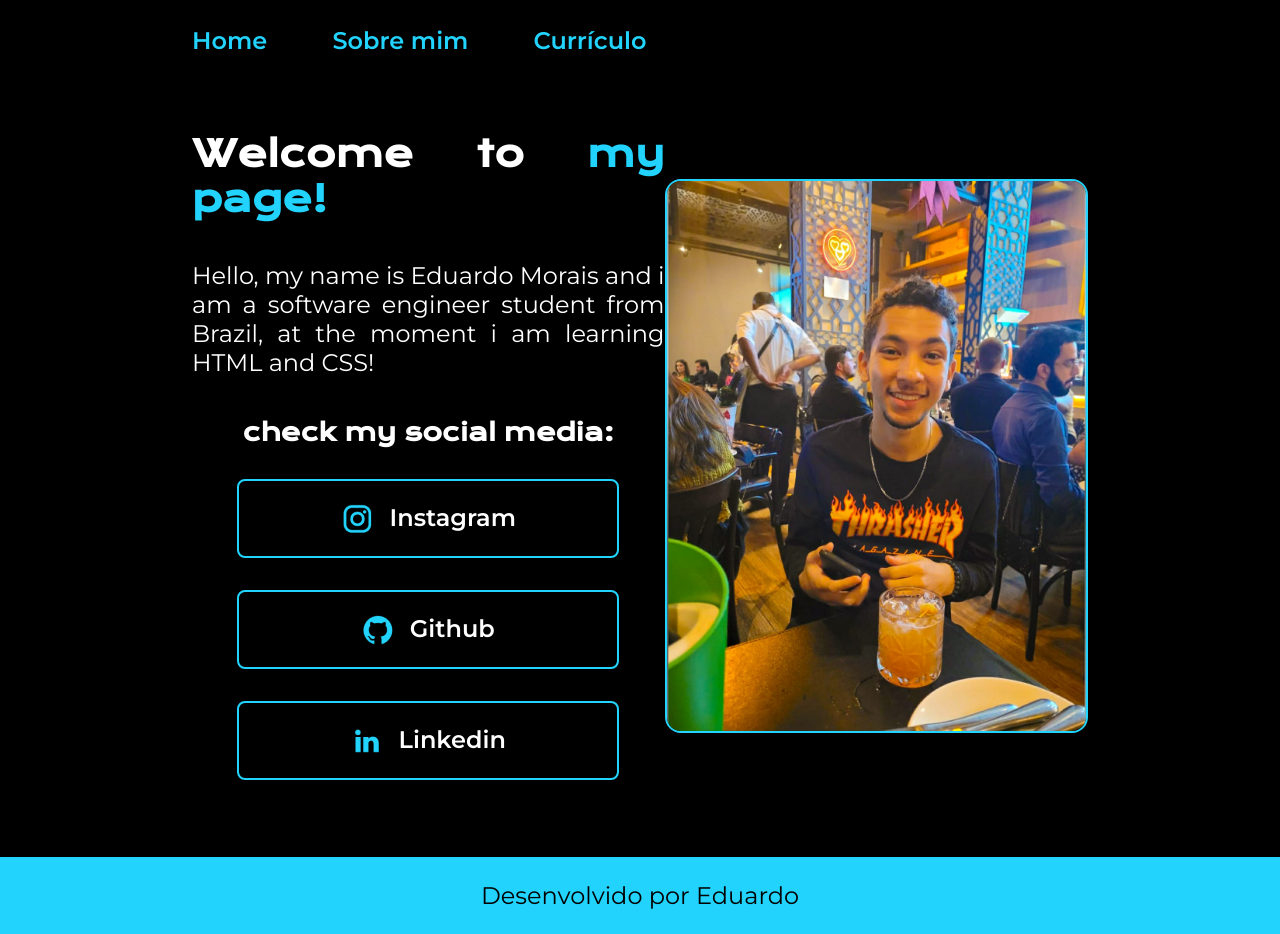
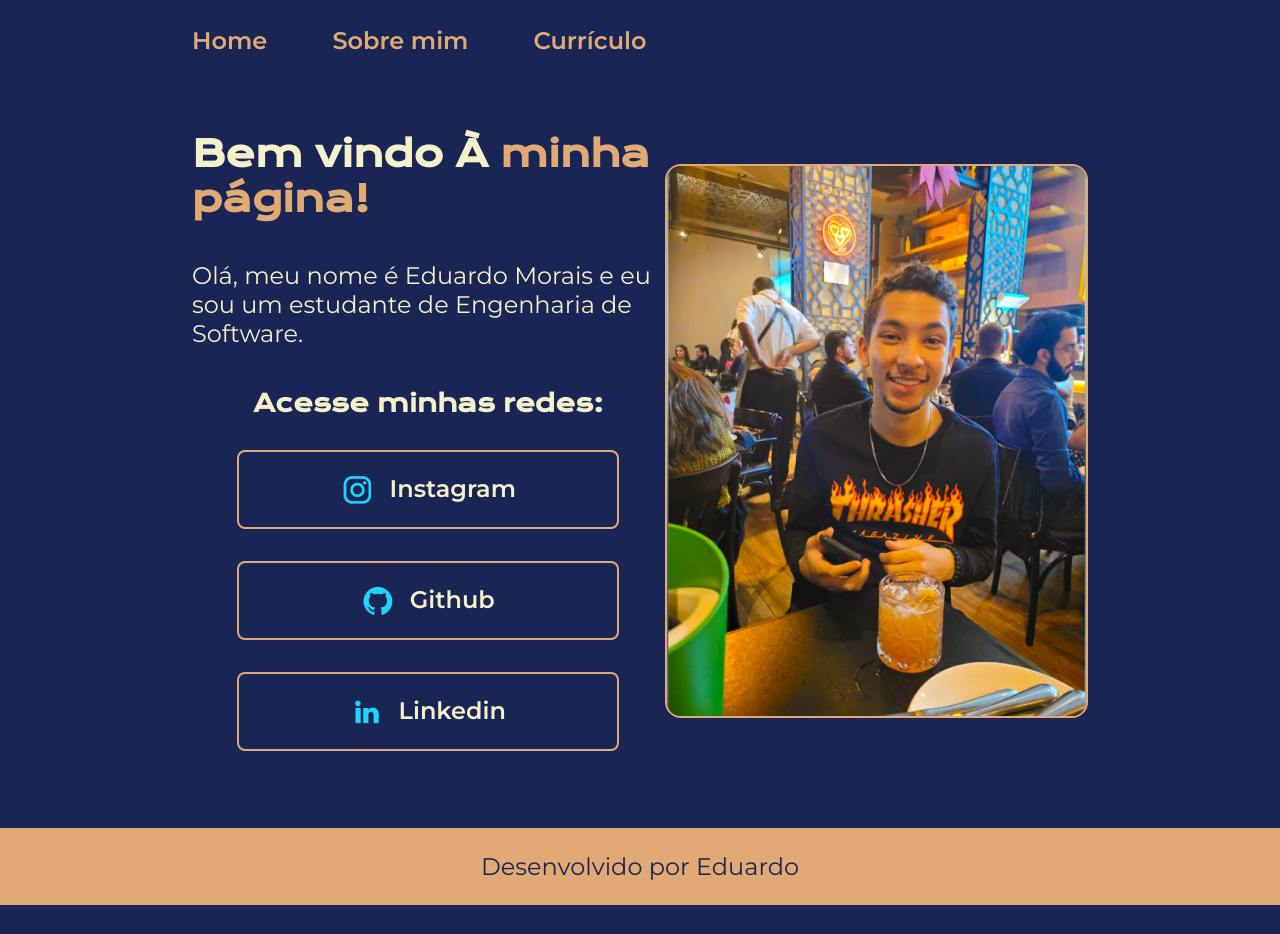
Before and after one commit to Edumorais08/fundamentos-front-end, a plain HTML site: page index.html in a window 1280 px wide. After the commit the page ends 905 px from the top, so only its background shows below. Drawn offline with nearby package versions, Linux system fonts and the light colour scheme.

Commit message:
site completo!

```diff
--- a/index.html
+++ b/index.html
@@ -17,12 +17,11 @@
     </header>
     <main class="apresentacao">
         <section class="apresentacao__conteudo">
-            <h1 class="apresentacao__conteudo__titulo">Welcome to
-            <strong class="titulo-destaque"> my page!</strong></h1>
-            <p class="apresentacao__conteudo__texto">Hello, my name is Eduardo Morais and i am a software engineer student from Brazil,
-            at the moment i am learning HTML and CSS!</p>
+            <h1 class="apresentacao__conteudo__titulo">Bem vindo À
+            <strong class="titulo-destaque"> minha página!</strong></h1>
+            <p class="apresentacao__conteudo__texto">Olá, meu nome é Eduardo Morais e eu sou um estudante de Engenharia de Software.</p>
             <div class="apresentacao__links">
-                <h2 class="apresentacao__links__subtitulo">check my social media:</h2>
+                <h2 class="apresentacao__links__subtitulo">Acesse minhas redes:</h2>
                 <a class="apresentacao__links__link" href="https://www.instagram.com/edu.amorais/">
                     <img src="./assets/logo instagram.png" alt="logo do instagram">
                     Instagram
@@ -37,7 +36,7 @@
                 </a>
             </div>
         </section>
-        <img src="./assets/fotoEdu.jpg" alt="eduardo morais em um bar sorrindo" class="imagem">
+        <img src="./assets/fotoEdu.jpg" alt="eduardo morais em um bar sorrindo" class="apresentacao__imagem">
     </main>
     <footer class="rodape">
         <p>Desenvolvido por Eduardo</p>
--- a/styles/style.CSS
+++ b/styles/style.CSS
@@ -1,4 +1,14 @@
 @import url('https://fonts.googleapis.com/css2?family=Krona+One&family=Montserrat:wght@400;600&display=swap');
+
+:root {
+    --cor-primaria: #192655;
+    --cor-secundaria: #F3F0CA;
+    --cor-terciaria: #E1AA74;
+    --cor-hover: #3876BF;
+
+    --fonte-primaria: 'Krona One', sans-serif;
+    --fonte-secundaria: 'Montserrat', sans-serif;
+}
 
 * {
     margin: 0;
@@ -7,10 +17,9 @@
 
 
 body {
-    /* height: 100vh; */
     box-sizing: border-box;
-    background-color: black;
-    color: white;
+    background-color: var(--cor-primaria);
+    color: var(--cor-secundaria);
 }
 
 .cabecalho {
@@ -24,49 +33,57 @@ body {
 
 
 .cabecalho__menu__link {
-    color: #22D4FD;
-    font-family: 'Montserrat', sans-serif;
+    color: var(--cor-terciaria);
+    font-family: var(--fonte-secundaria);
     font-size: 24px;
     font-weight: 600;
     text-decoration: none;
 }
 
 .apresentacao {
-    /* margin: 10% 10%; */
     padding: 6% 15%;
     display: flex;
     align-items: center;
     justify-content: space-between;
 }
 
-.imagem {
+.apresentacao__imagem {
     width: 488px;
     height: 550px;
-    border: 2px solid #22D4FD;
+    border: 2px solid var(--cor-terciaria);
     border-radius: 16px;
 }
 
 .apresentacao__conteudo {
-    width: 615px;
+    width: 574px;
     display: flex;
     flex-direction: column;
     gap: 40px;
-    text-align:justify;
+    text-align:left;
 }
 
 .apresentacao__conteudo__titulo {
-    font-family: 'Krona One', sans-serif;
+    font-family: var(--fonte-primaria);
     font-size: 36px;
 }
 
 .titulo-destaque {
-    color: #22D4FD;
+    color: var(--cor-terciaria);
 }
 
 
 .apresentacao__conteudo__texto {
-    font-family: 'Montserrat', sans-serif;
+    font-family: var(--fonte-secundaria);
     font-size: 24px;
+}
+
+.apresentacao__conteudo__link {
+    text-decoration: none;
+    color: var(--cor-terciaria);
+}
+
+.apresentacao__conteudo__link:hover {
+    font-size: 110%;
 }
 
 .apresentacao__links {
@@ -78,12 +95,11 @@ body {
 }
 
 .apresentacao__links__subtitulo {
-    font-family: 'Krona One', sans-serif;
+    font-family: var(--fonte-primaria);
     font-size: 24px;
   }
 
 .apresentacao__links__link {
-    /* background-color: #22D4FD; */
     display: flex;
     justify-content: center;
     gap: 16px;
@@ -94,25 +110,21 @@ body {
     font-weight: 600;
     padding: 21.5px 0;
     text-decoration: none;
-    color: white;
-    font-family: 'Montserrat', sans-serif;
-    border: 2px solid #22D4FD;
+    color: var(--cor-secundaria);
+    font-family: var(--fonte-secundaria);
+    border: 2px solid var(--cor-terciaria);
 }
 
 .apresentacao__links__link:hover {
-    background-color: #272727;
-    border: dotted #22D4FD;
+    background-color: var(--cor-hover);
+    border: dotted var(--cor-terciaria);
 }
 
 .rodape {
     padding: 24px;
-    background-color: #22D4FD;
-    color: black;
+    background-color: var(--cor-terciaria);
+    color: var(--cor-primaria);
     text-align: center;
-    font-family: 'Montserrat', sans-serif;
+    font-family: var(--fonte-secundaria);
     font-size: 24px;
-    /* position: fixed;
-    left: 0;
-    right: 0;
-    bottom: 0; */
 }
```
Also changed, not shown: about.html (+10 -5 lines), curriculo.html (+32 -0 lines).
